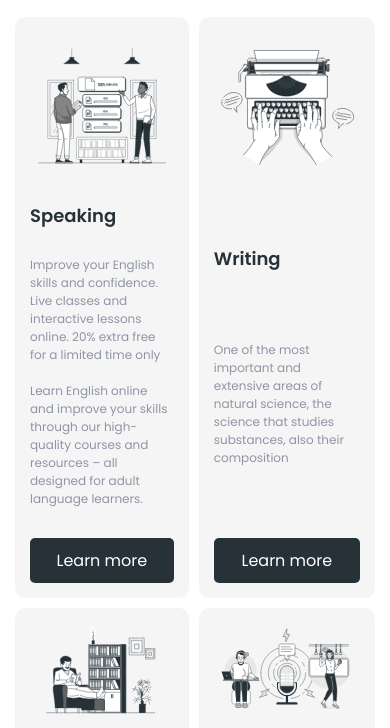
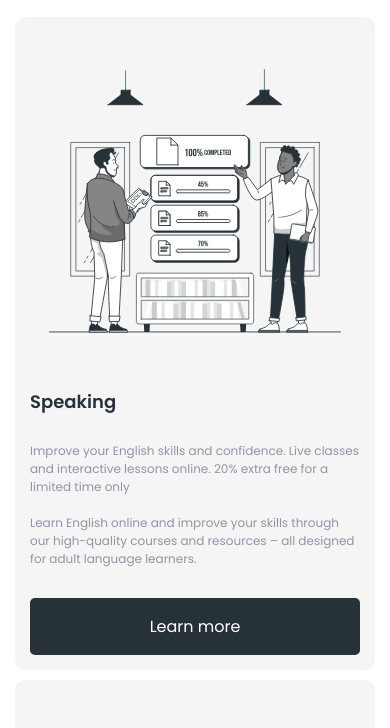
Before and after one commit to MIDOZAVR/britlex__landing, a plain HTML site: page index.html in a window 390 px wide. Shown: the part 736-1464 px from the top of the page. Drawn offline with nearby package versions, Linux system fonts and the light colour scheme.

Commit message:
fix bugs adaptive

```diff
--- a/style/media.css
+++ b/style/media.css
@@ -110,10 +110,6 @@
     font-size: 24px;
     line-height: 36px;
   }
-  .btn-skills {
-    width: 140px;
-    height: 45px;
-  }
   h1 {
     font-size: 36px;
     line-height: 45px;
@@ -134,9 +130,23 @@
   .header img {
     max-width: 290px;
   }
+  .skills__grid {
+    display: grid;
+    grid-template-areas: "speacking writing" "reading listening";
+    gap: 10px;
+    align-items: stretch;
+  }
+  .skills-listening{
+    display: flex;
+    justify-content: space-between;
+    flex-direction: column-reverse;
+  }
   .skills__grid-item img{
-    max-width: 130px;
+    max-width: 100%;
     height: auto;
+  }
+  .btn-skills {
+    width: 100%;
   }
   .about__img img,
   .contact-img img {
@@ -218,24 +228,6 @@
   .header img {
     max-width: 290px;
   }
-  .skills__grid {
-    display: grid;
-    grid-template-areas: "speacking writing" "reading listening";
-    gap: 10px;
-    align-items: stretch;
-  }
-  .skills-listening{
-    display: flex;
-    justify-content: space-between;
-    flex-direction: column-reverse;
-  }
-  .skills__grid-item img{
-    max-width: 100%;
-    height: auto;
-  }
-  .btn-skills {
-    width: 100%;
-  }
   .about__container {
     flex-direction: column-reverse;
     text-align: center;
@@ -249,6 +241,9 @@
   }
   .about__content-flex h2 {
     line-height: 30px;
+  }
+  .skills__grid {
+    grid-template-areas: "speacking" "writing" "reading" "listening";
   }
   .pricing__container {
     flex-direction: column;
@@ -313,9 +308,6 @@
   .header {
     margin: 10px 0;
   }
-  .skills__grid {
-    grid-template-areas: "speacking" "writing" "reading" "listening";
-  }
   .footer-wrapper {
     display: block;
     text-align: center;
```
